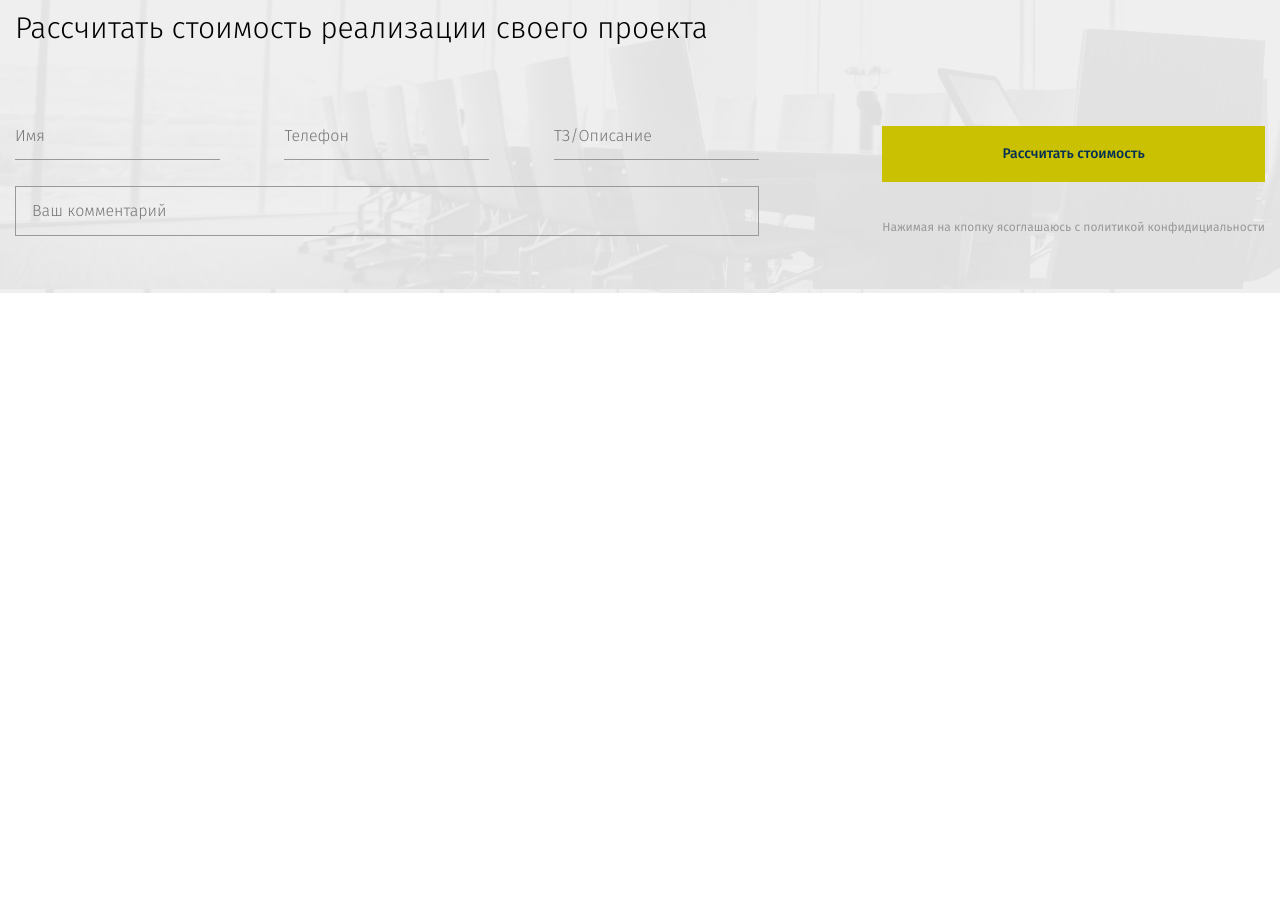
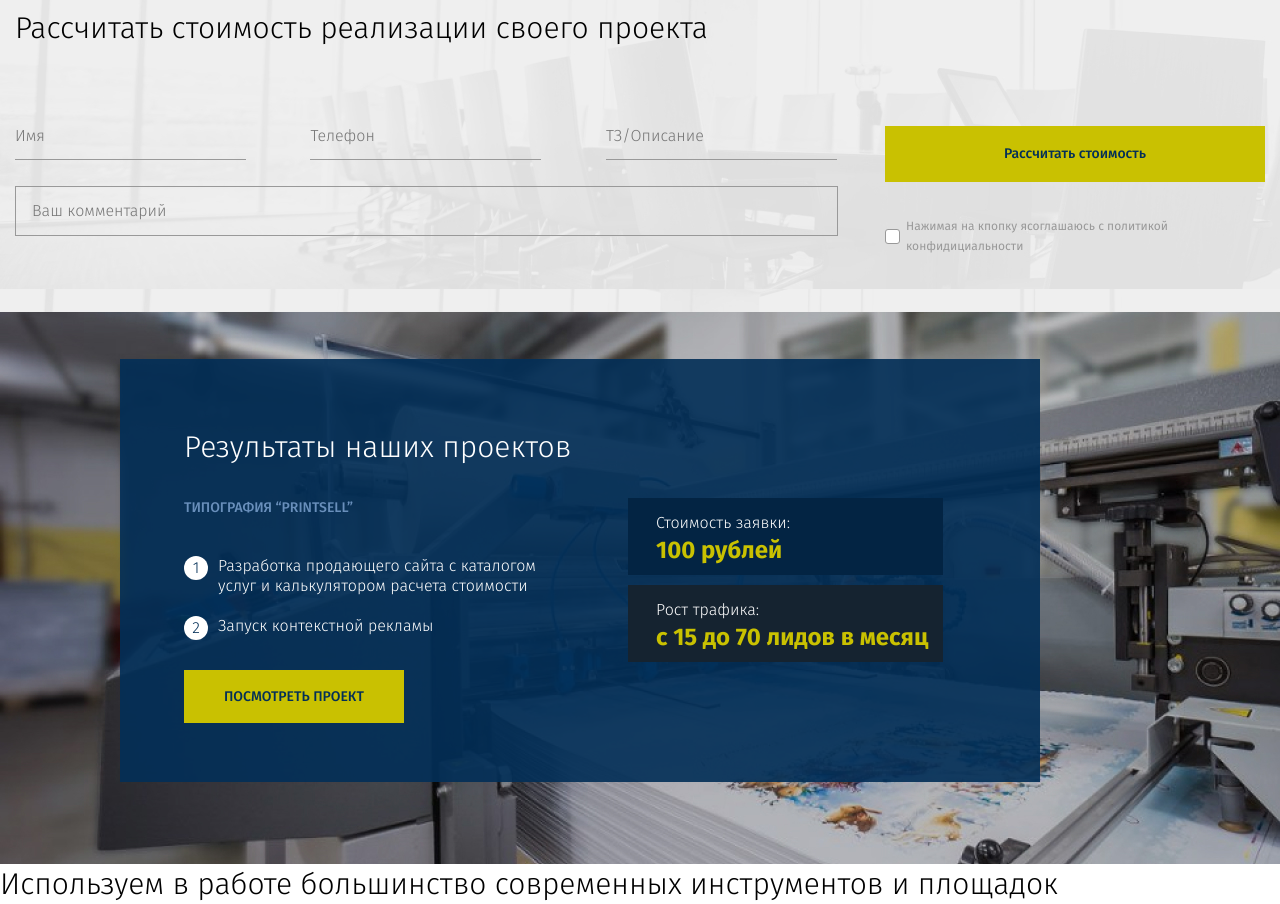
Before and after one commit to lewellin/SWS, a website: page app/index.html in a window 1280 px wide. Shown: the part 4040-4944 px from the top of the page. Before the commit the page ends 4333 px from the top, so only its background shows below. Drawn offline with Linux system fonts and the light colour scheme.

Commit message:
added projects

```diff
--- a/app/index.html
+++ b/app/index.html
@@ -423,12 +423,68 @@
 
                 <div class="form__check">
                   <input class="calc__checkbox" type="checkbox" id="cb1">
-                  <label class="form-label" for="cb1">Нажимая на кпопку ясоглашаюсь с политикой конфидициальности</label>
+                  <label class="form-label" for="cb1">Нажимая на кпопку ясоглашаюсь с политикой
+                    конфидициальности</label>
                 </div>
 
               </div>
 
             </form>
+          </div>
+        </div>
+
+        <div class="realization__projects">
+          <div class="realization__projects-wrapper"
+            style="background-image: url(../images/realization/projects-1.jpg);">
+            <div class="container">
+              <div class="realization__projects-item">
+                <div class="title-second">
+                  Результаты наших проектов
+                </div>
+                <div class="realization__projects-inner">
+                  <div class="realization__projects-decsription">
+                    <div class="realization__projects-name">
+                      ТИпография “printsell”
+                    </div>
+                    <ul class="realization__projects-list">
+                      <li class="realization__projects-li">Разработка продающего сайта с каталогом услуг и калькулятором
+                        расчета стоимости</li>
+                      <li class="realization__projects-li">Запуск контекстной рекламы</li>
+                    </ul>
+                  </div>
+                  <div class="realization__projects-box">
+                    <div class="realization__projects-index index-1">
+                      <div class="realization__projects-metrics">
+                        Стоимость заявки:
+                      </div>
+                      <div class="realization__projects-data">
+                        100 рублей
+                      </div>
+                    </div>
+
+                    <div class="realization__projects-index index-2">
+                      <div class="realization__projects-metrics">
+                        Рост трафика:
+                      </div>
+                      <div class="realization__projects-data">
+                        с 15 до 70 лидов в месяц
+                      </div>
+                    </div>
+                  </div>
+                </div>
+                <a class="realization__projects-link" href="#">ПОСМОТРЕТЬ ПРОЕКТ</a>
+              </div>
+            </div>
+          </div>
+        </div>
+        <div class="realization__use">
+          <div class="title-second">
+            Используем в работе большинство современных инструментов и площадок
+          </div>
+          <div class="realization__use-inner">
+            <div class="realization__use">
+
+            </div>
           </div>
         </div>
       </section>
--- a/app/scss/_vars.scss
+++ b/app/scss/_vars.scss
@@ -1,2 +1,3 @@
 $blue: #698FBB;
 $yellow: #C9C101;
+$blue-2: #032F57;
--- a/app/scss/style.scss
+++ b/app/scss/style.scss
@@ -373,7 +373,7 @@
 
 .form{
     display: flex;
-    justify-content: space-between;
+    // justify-content: space-between;
 }
 
 .form__inputs{
@@ -389,13 +389,15 @@
     border: 1px solid #999999;
     padding: 14px 16px;
     width: 100%;
+    width: 823px;
 }
 
 .form__input{
     color: #000;
     border-bottom: 1px solid #999999;
     padding-bottom: 13px;
-
+    width: 100%;
+    max-width: 231px;
 }
 
 .form__input + .form__input{
@@ -427,5 +429,122 @@
 
 }
 .calc__checkbox{
-    display: none;
+    position: absolute;
+    z-index: -1;
+    opacity: 0;
 }
+
+.calc__checkbox+label{
+    display: inline-flex;
+    align-items: center;
+    user-select: none;
+}
+
+.calc__checkbox+label::before {
+    content: '';
+    display: inline-block;
+    width: 15px;
+    height: 15px;
+    flex-shrink: 0;
+    flex-grow: 0;
+    background-color: #fff;
+    border: 1px solid #999999;
+    border-radius: 0.25em;
+    margin-right: 0.5em;
+    background-repeat: no-repeat;
+    background-position: center center;
+    background-size: 100% 100%;
+    cursor: pointer;
+  }
+
+
+
+  .calc__checkbox:checked+label::before {
+    background-color: transparent;
+
+    background-image: url("../images/realization/vector.png");
+  }
+
+  .realization__projects{
+      &-inner{
+          display: flex;
+      }
+      &-wrapper{
+          width: 1680px;
+          height: 552px;
+          padding: 47px 76px;
+      }
+      &-item{
+          padding: 68px 50px 75px 64px;
+          background-color: rgba(3, 47, 87, 0.91);
+          max-width: 920px;
+
+      }
+      &-decsription{
+        margin-right: 76px;
+      }
+      .title-second{
+          color: #fff;
+          margin-bottom: 31px;
+      }
+      &-name{
+          font-weight: 500;
+          font-size: 14px;
+          text-transform: uppercase;
+          color: $blue;
+          margin-bottom: 38px;
+      }
+      &-list{
+        counter-reset: num;
+        margin-bottom: 50px;
+      }
+      &-li{
+          padding-left: 34px;
+          position: relative;
+          margin-bottom: 20px;
+          max-width: 368px;
+      }
+      &-li::before{
+          content: counter(num);
+          counter-increment: num;
+          left: 0;
+          top: 0;
+          position: absolute;
+          width: 24px;
+          height: 24px;
+          border-radius: 50%;
+          background-color: #fff;
+          color: $blue-2;
+          display: flex;
+          justify-content: center;
+          align-items: center;
+      }
+      &-link{
+          padding: 18px 40px;
+          background-color: $yellow;
+          color: $blue-2;
+          font-size: 14px;
+          font-weight: 500;
+      }
+      &-metrics{
+        margin-bottom: 7px;
+      }
+      &-index{
+          padding: 15px 15px 15px 28px;
+
+      }
+      &-index + &-index{
+        margin-top: 10px;
+      }
+      &-data{
+          color: $yellow;
+          font-size: 24px;
+          font-weight: 700;
+      }
+      .index-1{
+          background-color: #032443;
+      }
+      .index-2{
+          background-color: #152330;
+      }
+  }
```
Also changed, not shown: app/css/style.min.css, app/images/realization/projects-1.jpg (added).
